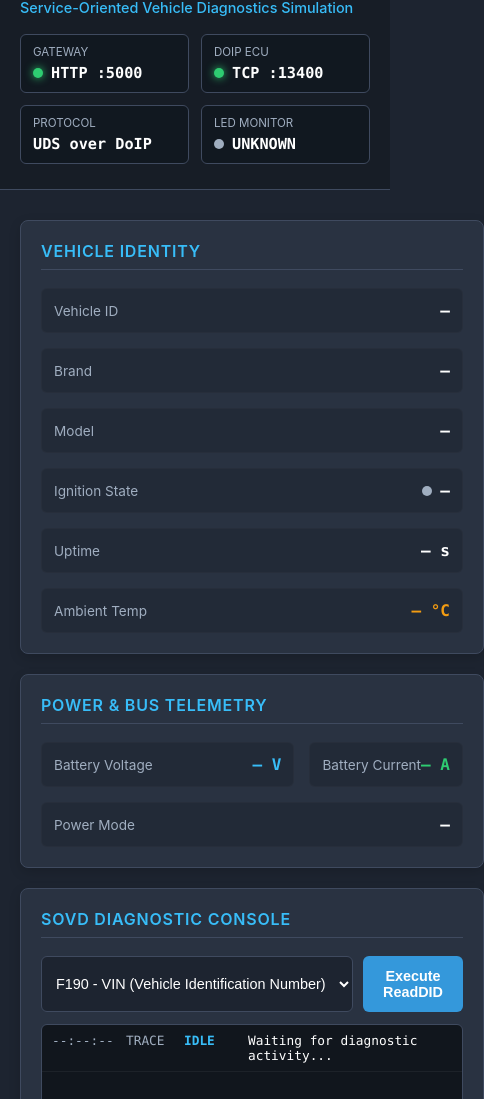
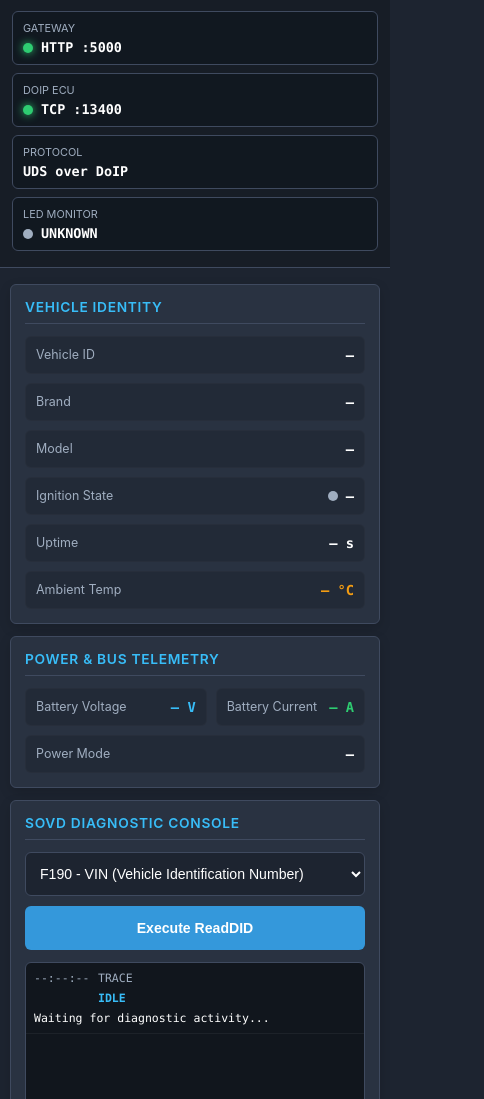
Before and after one commit to analozanocastillo/sovd_raspberry_demo, a plain HTML site: page project/index.html in a window 390 px wide. Shown: the part 63-1162 px from the top of the page, 484 px wide, since content can reach past the window. Drawn offline with Linux system fonts and the light colour scheme; no server answers.

Commit message:
Dashboard Modification

```diff
--- a/project/index.html
+++ b/project/index.html
@@ -17,12 +17,21 @@
     --accent-red: #e74c3c;
 }
 
+* {
+    box-sizing: border-box;
+}
+
+html {
+    -webkit-text-size-adjust: 100%;
+}
+
 body {
     margin: 0;
     font-family: -apple-system, BlinkMacSystemFont, 'Segoe UI', Roboto, Helvetica, sans-serif;
     background-color: var(--bg-main);
     color: var(--text-main);
     transition: background 0.5s ease;
+    overflow-x: hidden;
 }
 
 header {
@@ -82,6 +91,7 @@ header p {
     font-family: 'Consolas', Monaco, monospace;
     font-size: 0.95rem;
     font-weight: 700;
+    min-width: 0;
 }
 
 section {
@@ -91,13 +101,6 @@ section {
     display: grid;
     grid-template-columns: repeat(2, 1fr);
     gap: 20px;
-}
-
-@media (max-width: 850px) {
-    section { grid-template-columns: 1fr; }
-    .full-width { grid-column: span 1 !important; }
-    .status-strip { grid-template-columns: 1fr 1fr; }
-    .trace-row { grid-template-columns: 64px 48px 54px minmax(0, 1fr) !important; }
 }
 
 .full-width {
@@ -142,6 +145,8 @@ section {
     display: flex;
     justify-content: space-between;
     align-items: center;
+    gap: 12px;
+    min-width: 0;
 }
 
 .data-label {
@@ -153,6 +158,8 @@ section {
     font-family: 'Consolas', Monaco, monospace;
     font-weight: bold;
     font-size: 1rem;
+    text-align: right;
+    overflow-wrap: anywhere;
 }
 
 /* Indicadores LED */
@@ -193,6 +200,7 @@ section {
 
 select {
     flex-grow: 1;
+    min-width: 0;
     background-color: var(--bg-main);
     color: var(--text-main);
     border: 1px solid var(--border-color);
@@ -266,6 +274,7 @@ button {
     cursor: pointer;
     font-size: 0.9rem;
     transition: background 0.1s ease;
+    min-height: 44px;
 }
 
 .btn-primary { background-color: #3498db; color: white; }
@@ -294,6 +303,7 @@ button {
     font-weight: bold;
     font-size: 18px;
     z-index: 9999; /* Asegura que se dibuje por encima de las tarjetas */
+    max-width: calc(100vw - 40px);
 }
 
 .popup.show {
@@ -322,6 +332,150 @@ footer {
     color: var(--text-muted);
     border-top: 1px solid var(--border-color);
     margin-top: 40px;
+}
+
+@media (max-width: 850px) {
+    header {
+        padding: 20px 16px;
+    }
+
+    section {
+        grid-template-columns: 1fr;
+    }
+
+    .full-width {
+        grid-column: span 1 !important;
+    }
+
+    .status-strip {
+        grid-template-columns: 1fr 1fr;
+    }
+
+    .trace-row {
+        grid-template-columns: 64px 48px 54px minmax(0, 1fr) !important;
+    }
+}
+
+@media (max-width: 600px) {
+    header {
+        padding: 16px 12px;
+    }
+
+    header h1 {
+        font-size: 1.18rem;
+        letter-spacing: 0.02em;
+    }
+
+    header p {
+        font-size: 0.8rem;
+    }
+
+    .status-strip {
+        grid-template-columns: 1fr;
+        gap: 8px;
+        margin-top: 14px;
+    }
+
+    .status-tile {
+        padding: 9px 10px;
+    }
+
+    .status-title {
+        font-size: 0.68rem;
+    }
+
+    .status-value {
+        font-size: 0.84rem;
+    }
+
+    section {
+        margin: 16px auto;
+        padding: 0 10px;
+        gap: 12px;
+    }
+
+    .card {
+        padding: 14px;
+        border-radius: 6px;
+    }
+
+    .card h2 {
+        font-size: 0.86rem;
+        margin-bottom: 12px;
+    }
+
+    .grid {
+        gap: 9px;
+    }
+
+    .data-item {
+        padding: 10px;
+        align-items: flex-start;
+    }
+
+    .data-label {
+        font-size: 0.78rem;
+    }
+
+    .data-value {
+        font-size: 0.86rem;
+    }
+
+    .selector-group {
+        flex-direction: column;
+    }
+
+    select,
+    button {
+        width: 100%;
+        font-size: 0.88rem;
+    }
+
+    select {
+        padding: 12px 10px;
+    }
+
+    .trace-window {
+        height: 56vh;
+        min-height: 330px;
+        font-size: 0.72rem;
+    }
+
+    .trace-row {
+        grid-template-columns: 58px 42px minmax(0, 1fr) !important;
+        gap: 6px;
+        padding: 8px;
+    }
+
+    .trace-direction {
+        grid-column: 2;
+    }
+
+    .trace-message {
+        grid-column: 1 / -1;
+        padding-left: 0;
+    }
+
+    .control-panel {
+        gap: 8px;
+    }
+
+    .popup {
+        top: 12px;
+        right: -100vw;
+        padding: 14px 16px;
+        font-size: 0.92rem;
+        border-radius: 8px;
+    }
+
+    .popup.show {
+        right: 10px;
+    }
+
+    footer {
+        padding: 20px 12px;
+        margin-top: 20px;
+    }
 }
 </style>
 </head>
```
